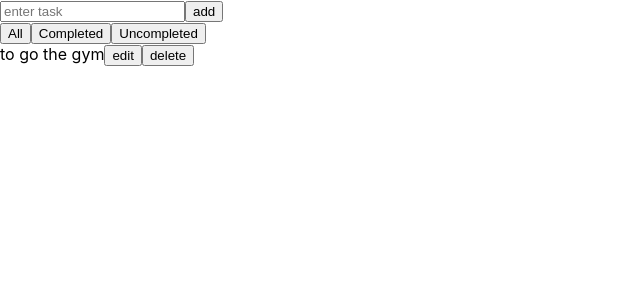
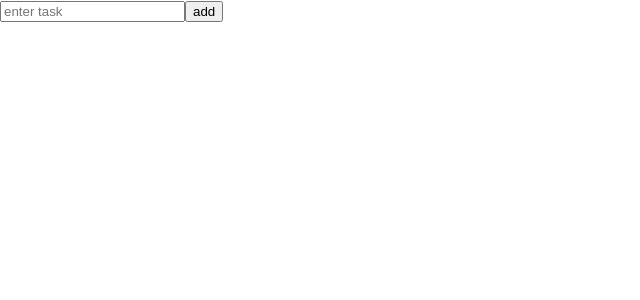
Before and after one commit to kittensgit/simple-todo-ts, a React (Create React App) app: page / in a window 1280 px wide. Shown: the top 300 px of the page, without its empty margins (0-640 px from the left). Built offline with nearby package versions, Linux system fonts and the light colour scheme.

Commit message:
clear project, addTodo

```diff
--- a/src/App.tsx
+++ b/src/App.tsx
@@ -1,34 +1,11 @@
-import React, { FC, useState, useEffect } from 'react';
+import React, { FC, useState } from 'react';
 import { ITodo } from './types/types';
+import TodoForm from './components/TodoForm';
 import TodoList from './components/TodoList';
 import { v4 } from 'uuid';
-import TodoForm from './components/TodoForm';
 
 const App: FC = () => {
-    const [todos, setTodos] = useState<ITodo[]>([
-        {
-            id: '1',
-            task: 'to go the gym',
-            completed: false,
-        },
-    ]);
-
-    const [filtered, setFiltered] = useState<ITodo[]>(todos);
-
-    useEffect(() => {
-        setFiltered(todos);
-    }, [todos]);
-
-    const filterTodo = (status: string | boolean) => {
-        if (status === 'all') {
-            setFiltered(todos);
-        } else {
-            const newTodos: ITodo[] = [...todos].filter(
-                (todo) => todo.completed === status
-            );
-            setFiltered(newTodos);
-        }
-    };
+    const [todos, setTodos] = useState<ITodo[]>([]);
 
     const addTodo = (task: ITodo['task']) => {
         const newTodo: ITodo = {
@@ -39,40 +16,10 @@ const App: FC = () => {
         setTodos([...todos, newTodo]);
     };
 
-    const toggleTodo = (id: ITodo['id']) => {
-        setTodos(
-            todos.map((todo) =>
-                todo.id === id
-                    ? { ...todo, completed: !todo.completed }
-                    : { ...todo }
-            )
-        );
-    };
-
-    const editTodo = (id: ITodo['id'], task: ITodo['task']) => {
-        setTodos(
-            todos.map((todo) =>
-                todo.id === id ? { ...todo, task } : { ...todo }
-            )
-        );
-    };
-
-    const deleteTodo = (id: ITodo['id']) => {
-        setTodos(todos.filter((todo) => todo.id !== id));
-    };
-
     return (
         <div>
             <TodoForm addTodo={addTodo} />
-            <button onClick={() => filterTodo('all')}>All</button>
-            <button onClick={() => filterTodo(true)}>Completed</button>
-            <button onClick={() => filterTodo(false)}>Uncompleted</button>
-            <TodoList
-                editTodo={editTodo}
-                toggleTodo={toggleTodo}
-                deleteTodo={deleteTodo}
-                todos={filtered}
-            />
+            <TodoList todos={todos} />
         </div>
     );
 };
--- a/src/components/EditForm.tsx
+++ b/src/components/EditForm.tsx
@@ -1,34 +1,7 @@
-import React, { FC, useState } from 'react';
-import { ITodo } from '../types/types';
+import React from 'react';
 
-interface EditFormProps {
-    todo: ITodo;
-    handleSave: (id: ITodo['id'], task: ITodo['task']) => void;
-}
-
-const EditForm: FC<EditFormProps> = ({ todo, handleSave }) => {
-    const [value, setValue] = useState<string>(todo.task);
-
-    const handleChange = (e: React.ChangeEvent<HTMLInputElement>) => {
-        setValue(e.target.value);
-    };
-
-    const handleEnter = (e: React.KeyboardEvent<HTMLInputElement>) => {
-        if (e.key === 'Enter') {
-            handleSave(todo.id, value);
-        }
-    };
-
-    return (
-        <div>
-            <input
-                value={value}
-                onChange={handleChange}
-                onKeyDown={handleEnter}
-            />
-            <button onClick={() => handleSave(todo.id, value)}>save</button>
-        </div>
-    );
+const EditForm = () => {
+    return <div>EditForm</div>;
 };
 
 export default EditForm;
--- a/src/components/TodoForm.tsx
+++ b/src/components/TodoForm.tsx
@@ -1,7 +1,8 @@
 import React, { FC, useState } from 'react';
+import { ITodo } from '../types/types';
 
 interface TodoFormProps {
-    addTodo: (task: string) => void;
+    addTodo: (task: ITodo['task']) => void;
 }
 
 const TodoForm: FC<TodoFormProps> = ({ addTodo }) => {
@@ -18,20 +19,13 @@ const TodoForm: FC<TodoFormProps> = ({ addTodo }) => {
         }
     };
 
-    const handleEnter = (e: React.KeyboardEvent<HTMLInputElement>) => {
-        if (e.key === 'Enter') {
-            handleAddTodo();
-        }
-    };
-
     return (
         <div>
             <input
+                onChange={handleChange}
+                value={value}
                 placeholder="enter task"
-                value={value}
-                onChange={handleChange}
                 type="text"
-                onKeyDown={handleEnter}
             />
             <button onClick={handleAddTodo}>add</button>
         </div>
--- a/src/components/TodoItem.tsx
+++ b/src/components/TodoItem.tsx
@@ -1,43 +1,14 @@
-import React, { FC, useState } from 'react';
+import React, { FC } from 'react';
 import { ITodo } from '../types/types';
-import EditForm from './EditForm';
 
 interface TodoItemProps {
     todo: ITodo;
-    editTodo: (id: ITodo['id'], task: ITodo['task']) => void;
-    toggleTodo: (id: ITodo['id']) => void;
-    deleteTodo: (id: ITodo['id']) => void;
 }
 
-const TodoItem: FC<TodoItemProps> = ({
-    todo,
-    deleteTodo,
-    toggleTodo,
-    editTodo,
-}) => {
-    const [isEdit, setIsEdit] = useState<boolean>(false);
-
-    const handleSave = (id: ITodo['id'], task: ITodo['task']) => {
-        editTodo(id, task);
-        setIsEdit(false);
-    };
-
+const TodoItem: FC<TodoItemProps> = ({ todo }) => {
     return (
         <div>
-            {isEdit ? (
-                <EditForm todo={todo} handleSave={handleSave} />
-            ) : (
-                <>
-                    <span
-                        onClick={() => toggleTodo(todo.id)}
-                        className={todo.completed ? 'completed' : ''}
-                    >
-                        {todo?.task}
-                    </span>
-                    <button onClick={() => setIsEdit(true)}>edit</button>
-                    <button onClick={() => deleteTodo(todo.id)}>delete</button>
-                </>
-            )}
+            {todo.task} <button>delete</button>
         </div>
     );
 };
--- a/src/components/TodoList.tsx
+++ b/src/components/TodoList.tsx
@@ -4,27 +4,13 @@ import TodoItem from './TodoItem';
 
 interface TodoListProps {
     todos: ITodo[];
-    editTodo: (id: ITodo['id'], task: ITodo['task']) => void;
-    deleteTodo: (id: ITodo['id']) => void;
-    toggleTodo: (id: ITodo['id']) => void;
 }
 
-const TodoList: FC<TodoListProps> = ({
-    todos,
-    deleteTodo,
-    toggleTodo,
-    editTodo,
-}) => {
+const TodoList: FC<TodoListProps> = ({ todos }) => {
     return (
         <div>
-            {todos.map((todo: ITodo) => (
-                <TodoItem
-                    key={todo.id}
-                    todo={todo}
-                    editTodo={editTodo}
-                    deleteTodo={deleteTodo}
-                    toggleTodo={toggleTodo}
-                />
+            {todos.map((todo) => (
+                <TodoItem key={todo.id} todo={todo} />
             ))}
         </div>
     );
```
